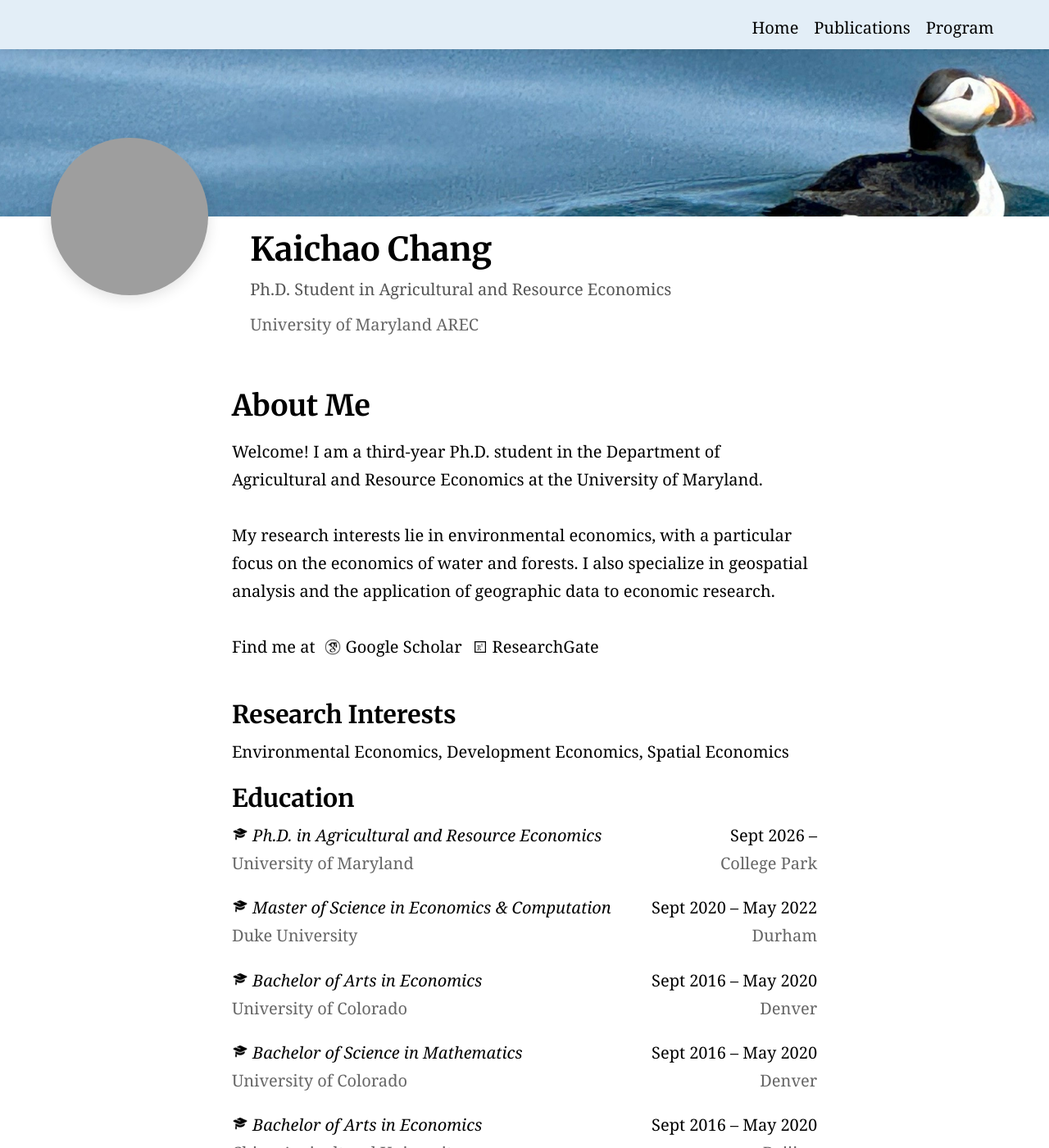
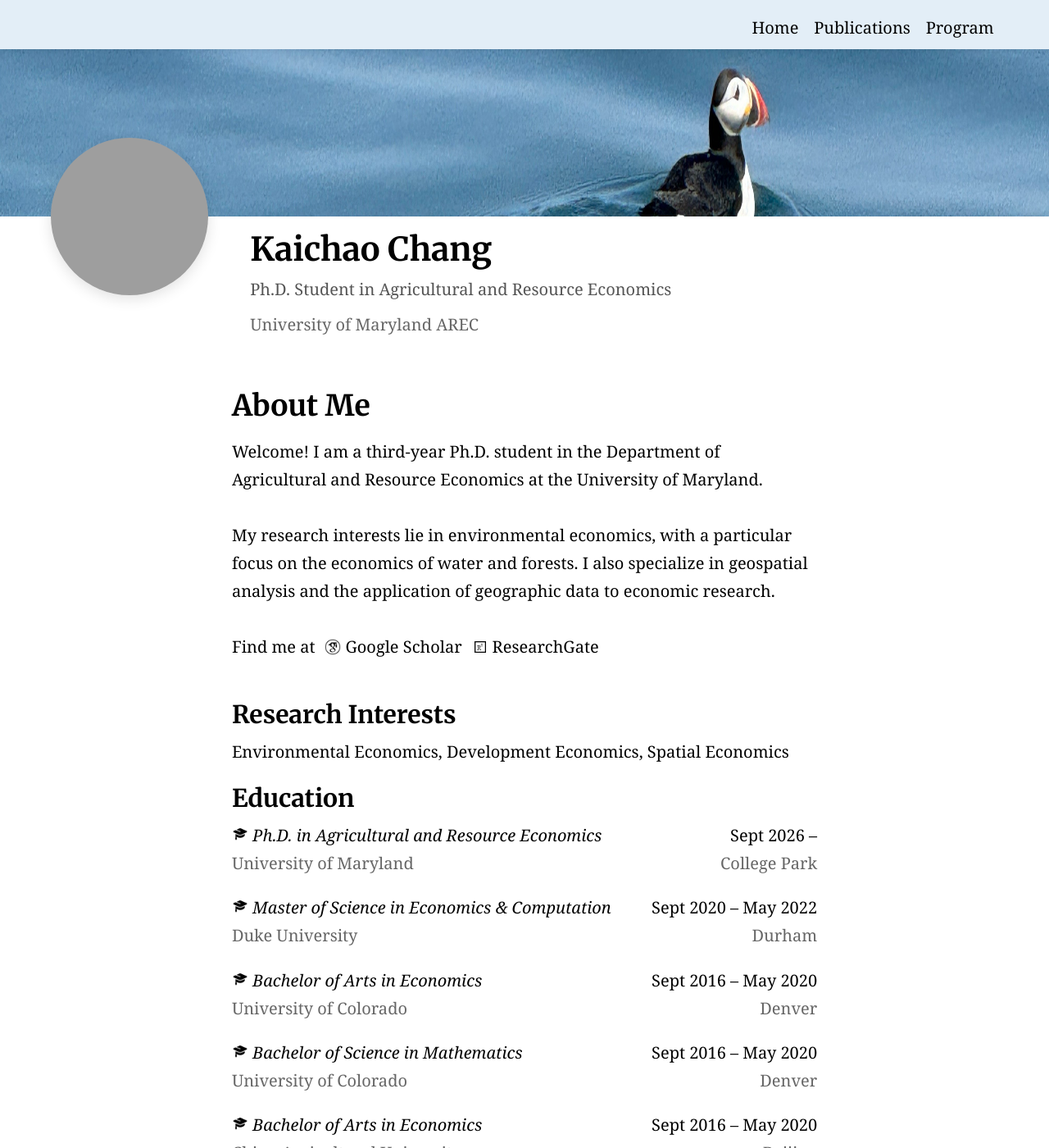
Before and after one commit to KaichaoChang/KaichaoChang.github.io, a Jekyll site: the page built from index.md, in a window 1280 px wide and 1400 px high. Shown: the whole window at 82% size. Built offline with Jekyll 4.4.1, drawn with Linux system fonts in a browser that asks for light colours; grey boxes are pictures that could not be loaded.

Commit message:
Zoom in background image to fill banner width and height
Co-Authored-By: Claude Sonnet 4.6 <noreply@anthropic.com>

```diff
--- a/_includes/site-styles.html
+++ b/_includes/site-styles.html
@@ -80,7 +80,7 @@
     background-image: linear-gradient(to bottom, transparent 0 var(--profile-banner-height), #ffffff var(--profile-banner-height)), var(--feature-image) !important;
     background-position: top center, center 50%;
     background-repeat: no-repeat;
-    background-size: 100% 100%, cover;
+    background-size: 100% 100%, 100% 100%;
     margin-bottom: 0;
     padding: 0;
     overflow: visible;
```
